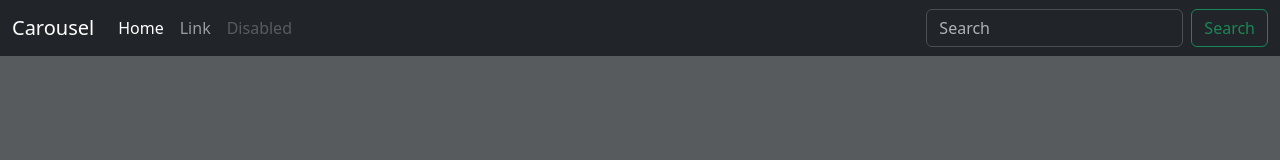
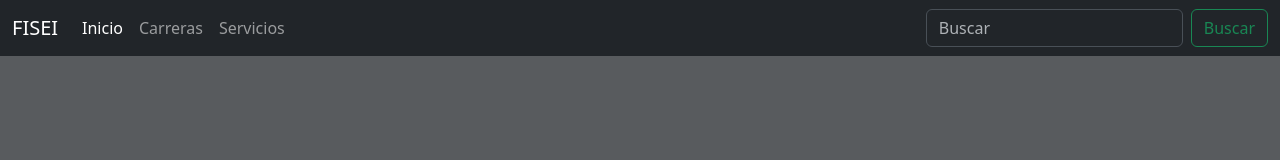
Before and after one commit to santiagojara/comandos_basicos_a, a plain HTML site: page index.html in a window 1280 px wide. Shown: the top 160 px of the page. Drawn offline with Linux system fonts and the light colour scheme.

Commit message:
feat(navbar): modifica el idioma de la pagina de la FISEI

```diff
--- a/index.html
+++ b/index.html
@@ -9,7 +9,7 @@
       content="Mark Otto, Jacob Thornton, and Bootstrap contributors"
     />
     <meta name="generator" content="Astro v5.13.2" />
-    <title>Carousel Template · Bootstrap v5.3</title>
+    <title>FISEI</title>
     <link
       rel="canonical"
       href="https://getbootstrap.com/docs/5.3/examples/carousel/"
@@ -192,7 +192,7 @@
     <header data-bs-theme="dark">
       <nav class="navbar navbar-expand-md navbar-dark fixed-top bg-dark">
         <div class="container-fluid">
-          <a class="navbar-brand" href="#">Carousel</a>
+          <a class="navbar-brand" href="#">FISEI</a>
           <button
             class="navbar-toggler"
             type="button"
@@ -207,22 +207,20 @@
           <div class="collapse navbar-collapse" id="navbarCollapse">
             <ul class="navbar-nav me-auto mb-2 mb-md-0">
               <li class="nav-item">
-                <a class="nav-link active" aria-current="page" href="#">Home</a>
+                <a class="nav-link active" aria-current="page" href="#">Inicio</a>
               </li>
-              <li class="nav-item"><a class="nav-link" href="#">Link</a></li>
-              <li class="nav-item">
-                <a class="nav-link disabled" aria-disabled="true">Disabled</a>
-              </li>
+              <li class="nav-item"><a class="nav-link" href="#">Carreras</a></li>
+              <li class="nav-item"><a class="nav-link" href="#">Servicios</a></li>
             </ul>
             <form class="d-flex" role="search">
               <input
                 class="form-control me-2"
                 type="search"
-                placeholder="Search"
+                placeholder="Buscar"
                 aria-label="Search"
               />
               <button class="btn btn-outline-success" type="submit">
-                Search
+                Buscar
               </button>
             </form>
           </div>
```
